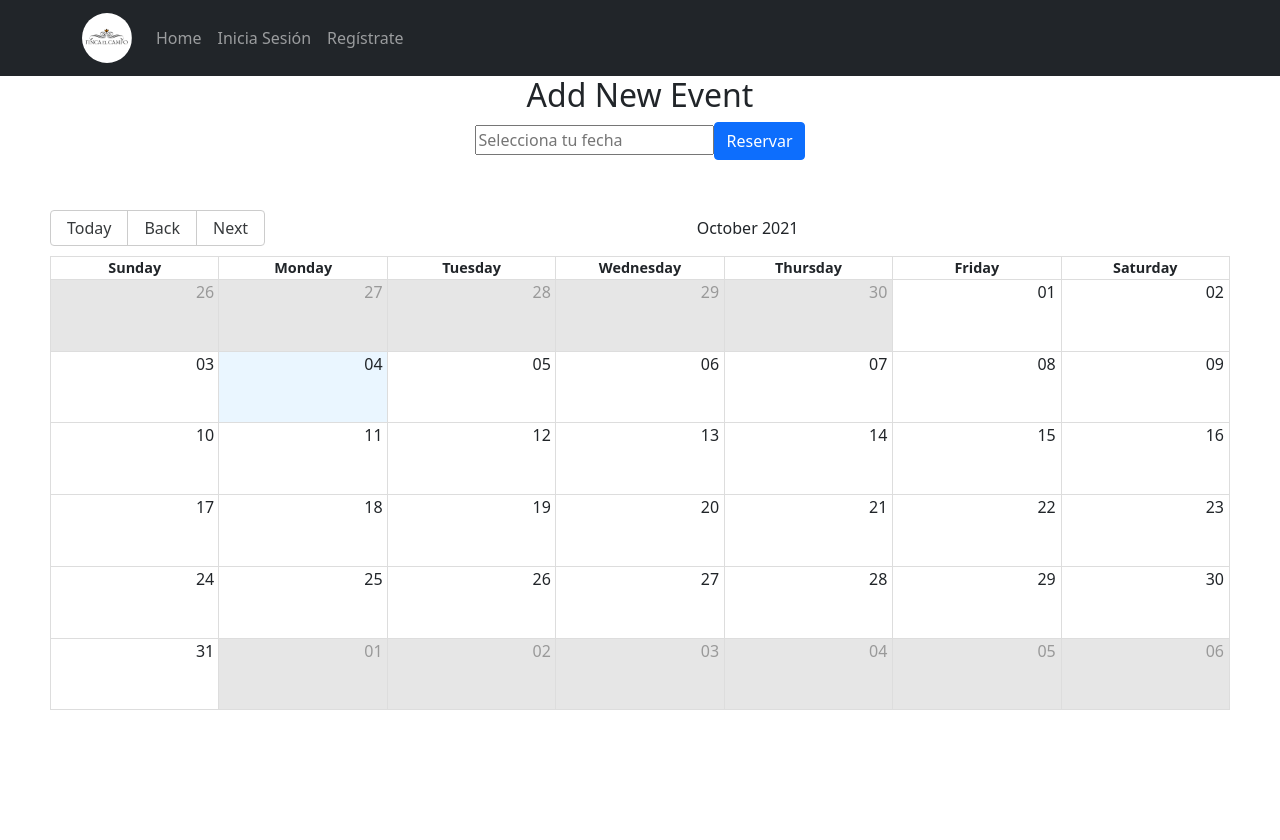
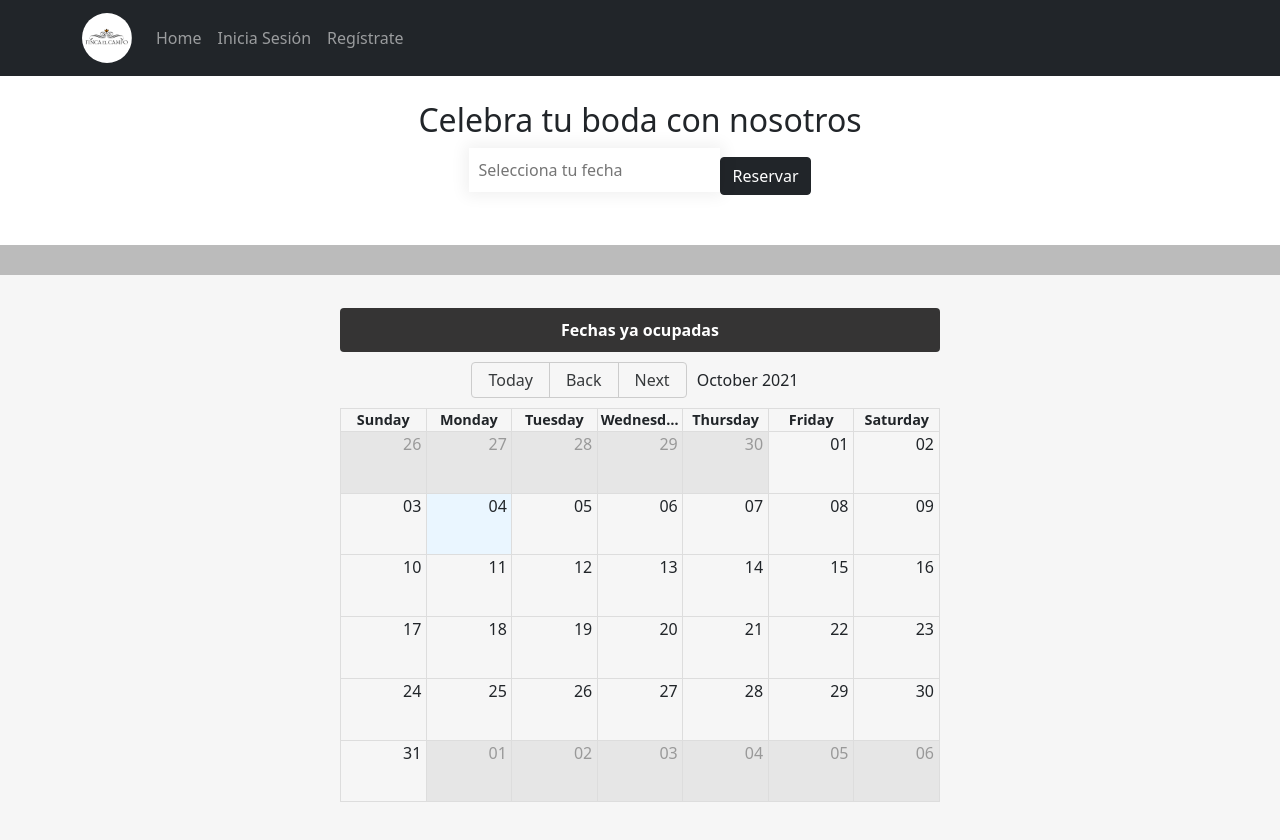
Before and after one commit to leakko/finca-el-campo, a React (Create React App) app: page /calendar in a window 1280 px wide. Shown: the top 840 px of the page. Before the commit the page ends 800 px from the top, so only its background shows below. Built offline with nearby package versions, Linux system fonts and the light colour scheme; no server answers.

Commit message:
Added basic styles to calendar

```diff
--- a/src/Components/HomePage/HomePage.jsx
+++ b/src/Components/HomePage/HomePage.jsx
@@ -39,7 +39,7 @@ const HomePage = () => {
                 </div>
             </div>
             <div className="goToCalendar">
-                <Link to="/calendar"><Button variant="light">Reserva fecha</Button></Link>
+                <Link to="/calendar"><Button variant="light">RESERVA FECHA</Button></Link>
             </div>
             <Container>
                 <div className="awards">
--- a/src/Components/HomePage/HomePage.scss
+++ b/src/Components/HomePage/HomePage.scss
@@ -25,6 +25,7 @@
     .carousel-caption {
         background-color: rgba($color: #5f5d5d, $alpha: 0.7);
         padding-bottom: 30px;
+        border-radius: 15px;
     }
 
     @media (min-width: 800px) {
@@ -40,6 +41,8 @@
         }
 
         .awards {
+            margin-bottom: 50px;
+
             img {
                 width: 400px;
             }
--- a/src/Components/MyCalendar/MyCalendar.jsx
+++ b/src/Components/MyCalendar/MyCalendar.jsx
@@ -3,7 +3,7 @@ import getDay from "date-fns/getDay";
 import parse from "date-fns/parse";
 import startOfWeek from "date-fns/startOfWeek";
 import React, { useState, useEffect} from "react";
-import { Button, Alert } from "react-bootstrap"
+import { Button, Alert, Form } from "react-bootstrap"
 import { useAuth } from "../../hooks/useAuth";
 import { Calendar, dateFnsLocalizer} from "react-big-calendar";
 import { getCelebrations, createCelebration } from "../../services/CelebrationsService"
@@ -14,7 +14,7 @@ import "./MyCalendar.scss"
 import { dateParser } from "../../variousFunctions/parseDate";
 
 const locales = {
-    "es": require("date-fns/locale/es"),
+    "es": require("date-fns/locale/es")
 };
 const localizer = dateFnsLocalizer({
     format,
@@ -47,10 +47,14 @@ const MyCalendar = () => {
         })) {
             setError("Fecha ocupada, seleccione otra")
         }  else if (
-            newCelebration <= now.getTime() + (6*30*24*60*60*1000) //Not accepting new events closer than 6 months
+            newCelebration <= now.getTime() //Not accepting events in the past
         ) {
-            setError("Es una fecha demasiado temprana, necesitamos al menos 6 meses para preparar todo")
-        }  else {
+            setError("Selecciona una fecha posterior a hoy")
+        } else if (
+            newCelebration <= now.getTime() + (15*24*60*60*1000) //Not accepting new events closer than 15 days
+        ) {
+            setError("Es una fecha demasiado temprana, necesitamos al menos 15 días para preparar todo")
+        } else {
             setError(null)
             createCelebration({date: newEvent.start, client: user? user._id : undefined})
             .then((response) => {
@@ -73,7 +77,7 @@ const MyCalendar = () => {
         .then((celebrations) => {
             const mappedCelebrations = celebrations.map((celebration) => {
                 return ({
-                    title: "Ocupado",
+                    title: " ",
                     allDay: true,
                     start: celebration.date,
                     end: celebration.date
@@ -85,15 +89,19 @@ const MyCalendar = () => {
 
     return (
         <div className="MyCalendar">
-            <h2>Add New Event</h2>
-            <div>
-                <DatePicker placeholderText="Selecciona tu fecha" style={{ marginRight: "10px" }} selected={newEvent.start} onChange={(date) => setNewEvent({ ...newEvent, start: date, end: date })} />
-                <Button stlye={{ marginTop: "10px" }} onClick={handleAddEvent}>
+            <h2 className="title-new-celebration">Celebra tu boda con nosotros</h2>
+            <div className="date-picker">
+                <DatePicker className="form" placeholderText="Selecciona tu fecha" selected={newEvent.start} onChange={(date) => setNewEvent({ ...newEvent, start: date, end: date })} />
+                <Button variant="dark" stlye={{ marginTop: "10px" }} onClick={handleAddEvent}>
                     Reservar
                 </Button>
-                {error && <Alert variant="danger">{error}</Alert>}
+                {error && <Alert className="error" variant="danger">{error}</Alert>}
             </div>
-            <Calendar localizer={localizer} events={allEvents} startAccessor="start" endAccessor="end" views={{ month: true}} style={{ height: 500, margin: "50px" }} />
+            <div className="calendarSection">
+                <h3 className="separator"></h3>
+                <Button className="ocupadas" variant="light">Fechas ya ocupadas</Button>
+                <Calendar className="calendar" localizer={localizer} events={allEvents} startAccessor="start" endAccessor="end" views={{ month: true}} style={{ height: 500, margin: "50px" }} />
+            </div>
         </div>
     );
 }
--- a/src/Components/MyCalendar/MyCalendar.scss
+++ b/src/Components/MyCalendar/MyCalendar.scss
@@ -0,0 +1,83 @@
+.MyCalendar {
+    .title-new-celebration {
+        margin-top: 25px;
+    }
+
+    .separator {
+        margin-top: 50px;
+    }
+
+    .calendarSection {
+        background-color: rgba(170, 162, 162, 0.1);
+        .calendar {
+            width: 90vw;
+            padding: 10px 0 50px 0;
+            margin-left: 5vw !important;
+            margin-top: 0 !important;
+            align-items: center;
+
+        }
+
+        .ocupadas {
+            color: white;
+            background-color: rgb(53, 52, 52);
+            font-weight: bold;
+            padding: 10px 10vw;
+            border: 0px solid rgb(53, 52, 52);
+            margin-top: 25px;
+            width: 80vw;
+            max-width: 600px;
+        }
+
+        .separator {
+            padding: 15px 0;
+            background-color: rgba(50, 50, 50, 0.3);
+        }
+    }
+
+
+    .rbc-toolbar, .rbc-month-view {
+        max-width: 600px;
+    }
+
+    .rbc-row-segment {
+        display: flex;
+        justify-content: center;
+    }
+
+    .rbc-event {
+        padding: 15px 15px;
+        width: 15px
+    }
+
+    .date-picker {
+        button {
+            margin-top: 10px;
+        }
+
+        .error {
+            width: 90vw;
+            max-width: 400px;
+            margin: 15px auto 0 auto;
+        }
+    }
+
+    @media (max-width: 360px) {
+        .rbc-toolbar-label {
+            margin-left: 50vw;
+        }
+    }
+
+    .react-datepicker-popper {
+        z-index: 100;
+        margin: 0 auto;
+        bottom: 100px;
+        inset: 0 0 0 0 !important;
+    }
+
+    .react-datepicker-ignore-onclickoutside, .form {
+        padding:10px;
+        border:0;
+        box-shadow:0 0 15px 4px rgba(0,0,0,0.06);
+    }
+}
--- a/src/Components/MyProfile/MyProfile.jsx
+++ b/src/Components/MyProfile/MyProfile.jsx
@@ -3,6 +3,7 @@ import { getAccessToken } from '../../store/AccessTokenStore';
 import { dateParser } from "../../variousFunctions/parseDate";
 import celebrationImg from "../../Assets/celebration.jpg"
 import { Card, Button } from "react-bootstrap";
+import "./MyProfile.scss"
 
 const MyProfile = () => {
     const { setUser, user, userCelebrations } = useAuth()
@@ -47,9 +48,9 @@ const MyProfile = () => {
                         </>
                     }
                 </div>
-                <div className="d-flex flex-column align-items-center container">
+                <div className="celebrations d-flex flex-column align-items-center container">
                     <div className="row">
-                        <h1>Tus celebraciones</h1>
+                        <h1 className="title">Tus celebraciones</h1>
                             {userCelebrations ?
                                 userCelebrations.map((celebration) => {
                                     let newDate = new Date(celebration.date)
@@ -76,7 +77,7 @@ const MyProfile = () => {
                 <h2>Inicia sesión para acceder a tu perfil</h2>
             }
 
-            <p style={{fontSize: "0.8rem"}}><a href='https://www.freepik.es/vectores/banner'>Vector de Banner creado por pch.vector - www.freepik.es</a></p>
+            <p className="copyright" style={{fontSize: "0.8rem"}}><a href='https://www.freepik.es/vectores/banner'>Vector de Banner creado por pch.vector - www.freepik.es</a></p>
         </div>
     );
 };
--- a/src/Components/MyProfile/MyProfile.scss
+++ b/src/Components/MyProfile/MyProfile.scss
@@ -0,0 +1,16 @@
+.MyProfile {
+    .copyright {
+        position: relative;
+        top: 150px;
+    }
+
+    .card {
+        margin: 0 auto;
+    }
+
+    .celebrations {
+        .title {
+            margin: 60px 0 35px 0;
+        }
+    }
+}
```
Also changed, not shown: src/Assets/boda.jpeg (added), src/Assets/marco.svg (added).
